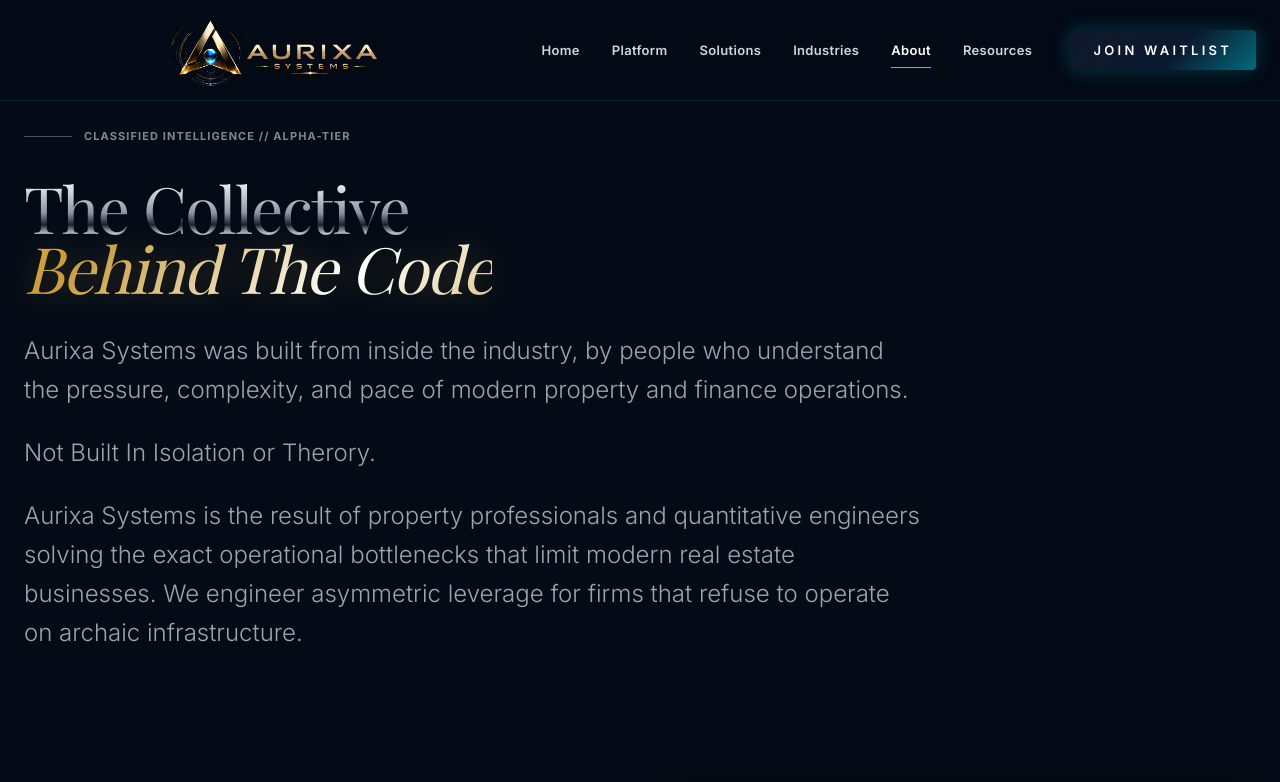
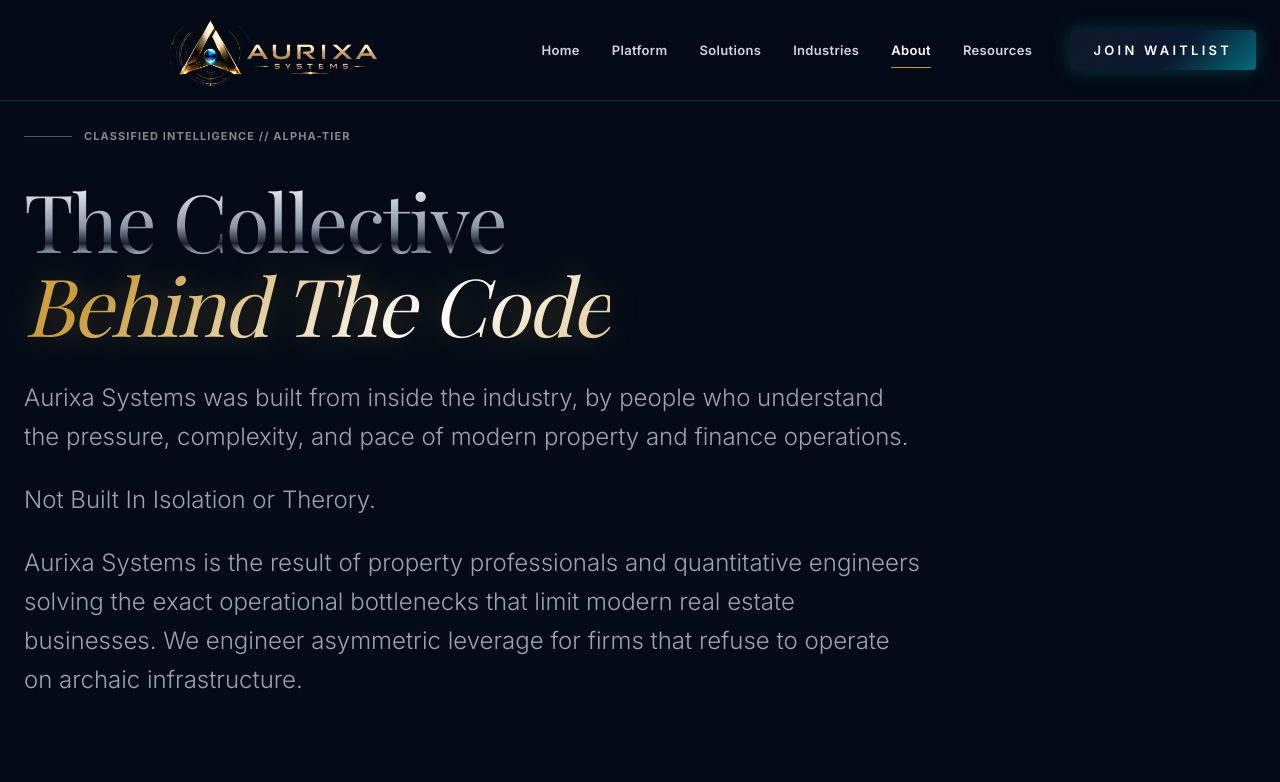
Before and after one commit to lavan96/aurixa-systems, a React (Vite) app: page /about in a window 1280 px wide. Shown: the top 782 px of the page. Built offline with nearby package versions, Linux system fonts and the light colour scheme; a web font is replaced by a local one.

Commit message:
Match About hero heading size to Industries

```diff
--- a/src/pages/About.tsx
+++ b/src/pages/About.tsx
@@ -19,7 +19,7 @@
           <motion.h1
             initial={{ opacity: 0, y: 20 }}
             animate={{ opacity: 1, y: 0 }}
-            className="font-display font-light tracking-tight mb-8 text-[2.75rem] sm:text-[3.25rem] md:text-[3.75rem] lg:text-[4rem] xl:text-[4rem] leading-[0.95]"
+            className="text-5xl md:text-7xl lg:text-[5rem] font-display font-light tracking-tight mb-8 leading-[1.05]"
           >
             <span className="block text-liquid-chrome-clean drop-shadow-md">The Collective</span>
             <span className="text-chrome-prismatic italic drop-shadow-2xl">Behind The Code</span>
```
